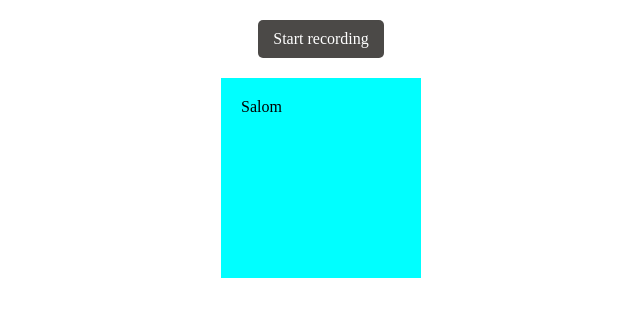
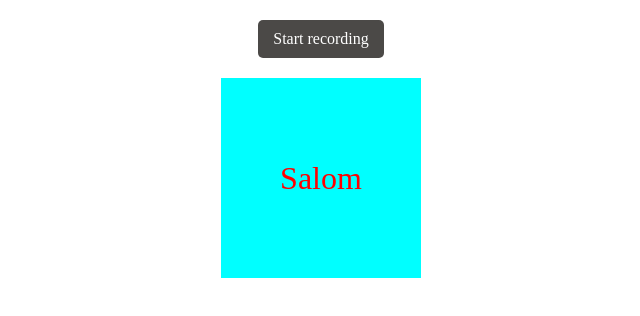
Before and after one commit to Taurus0205/js-voice-app, a plain HTML site: page index.html in a window 1280 px wide. Shown: the whole page, without its empty margins (319-959 px from the left). Drawn offline with Linux system fonts and the light colour scheme.

Commit message:
Add span styles

```diff
--- a/scss/bloks/_app.scss
+++ b/scss/bloks/_app.scss
@@ -15,6 +15,9 @@
 }
 
 .square {
+  display: flex;
+  align-items: center;
+  justify-content: center;
   margin: 0 auto;
   background-color: aqua;
   width: 200px;
@@ -23,4 +26,6 @@
 }
 
 .span {
+  color: red;
+  font-size: 32px;
 }
```
Also changed, not shown: css/main.min.css, 1 other file.
